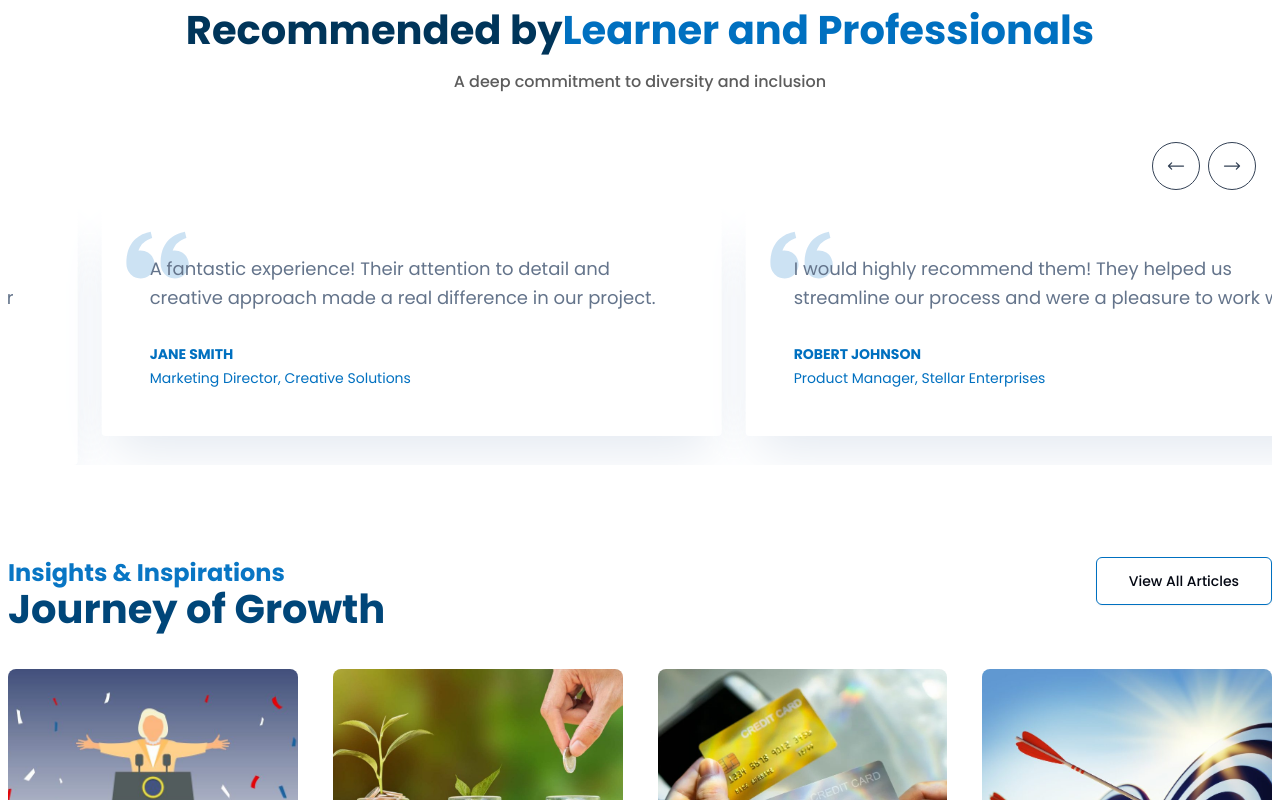
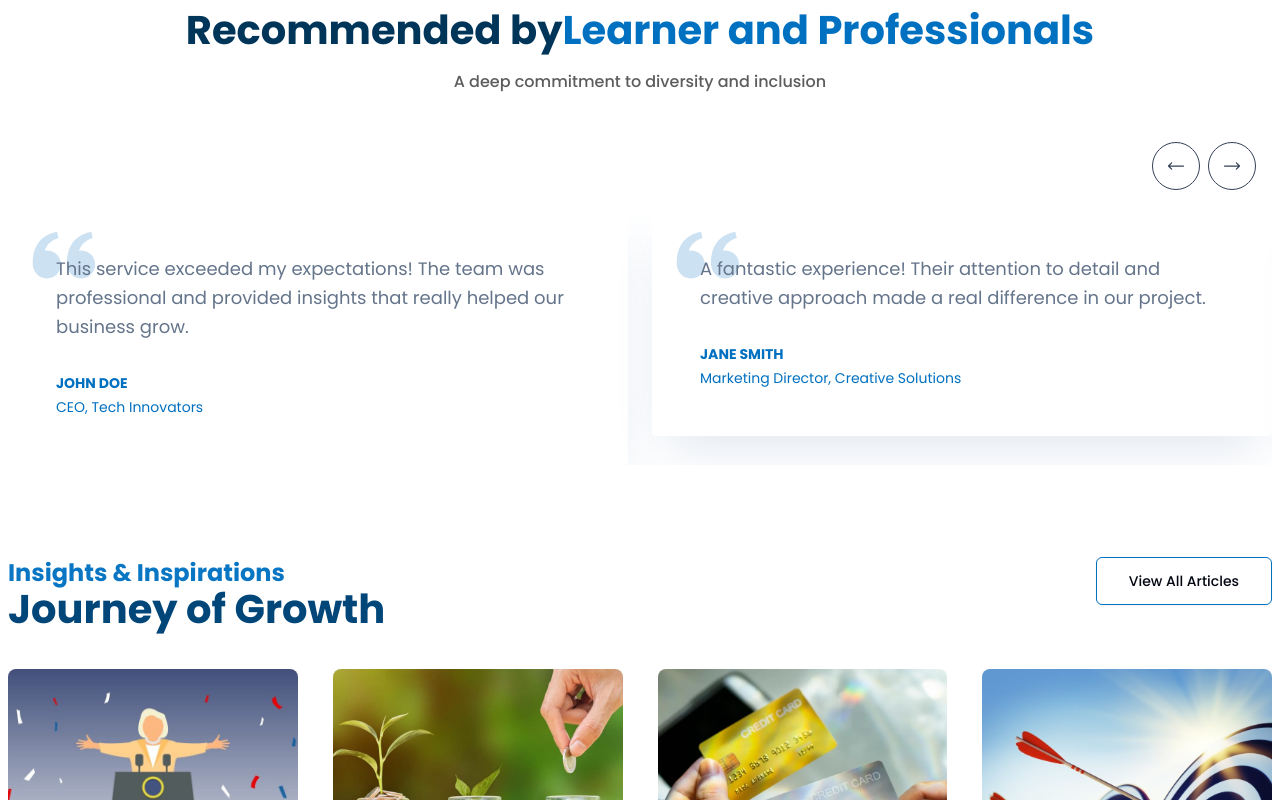
Before and after one commit to wpseemol/b2wi-development, a Next.js app: page / in a window 1280 px wide. Shown: the part 3700-4500 px from the top of the page. Built offline with nearby package versions, Linux system fonts and the light colour scheme.

Commit message:
news section or test-monilao loading set

```diff
--- a/app/_components/main/news-carousel.tsx
+++ b/app/_components/main/news-carousel.tsx
@@ -7,8 +7,10 @@ import { FaTags } from 'react-icons/fa6';
 
 export default function NewsCarousel() {
     const [currentIndex, setCurrentIndex] = useState(0);
+    const [loading, setLoading] = useState(true);
 
     useEffect(() => {
+        setLoading(false);
         const slider = new Glide('.glide-05', {
             type: 'carousel',
             focusAt: 0,
@@ -45,9 +47,16 @@ export default function NewsCarousel() {
     }, []);
 
     return (
-        <>
-            {/*<!-- Component: Carousel with indicators outside --> */}
-            <div className="glide-05 relative w-full">
+        <div className="relative">
+            {loading && (
+                <div className="absolute top-1/2 left-1/2 transform -translate-x-1/2 -translate-y-1/2">
+                    <p className="text-xl">loading...</p>
+                </div>
+            )}
+            <div
+                className={`glide-05 relative w-full ${
+                    loading ? 'opacity-0' : ''
+                }`}>
                 {/* Slides */}
                 <div className="overflow-hidden" data-glide-el="track">
                     <ul className="whitespace-no-wrap flex-no-wrap [backface-visibility: hidden] [transform-style: preserve-3d] [touch-action: pan-Y] [will-change: transform] relative flex w-full overflow-hidden p-0">
@@ -100,6 +109,6 @@ export default function NewsCarousel() {
                 </div>
             </div>
             {/*<!-- End Carousel with indicators outside --> */}
-        </>
+        </div>
     );
 }
--- a/app/_components/main/testimonial-slider.tsx
+++ b/app/_components/main/testimonial-slider.tsx
@@ -1,16 +1,17 @@
 'use client';
 import { testimonials } from '@/lib/testimonial-data';
 import Glide from '@glidejs/glide';
-import { useEffect } from 'react';
+import { useEffect, useState } from 'react';
 import TestimonialContent from './testimonial-content';
 
 export default function TestimonialSlider() {
+    const [loading, setLoading] = useState(true);
     useEffect(() => {
         const slider = new Glide('.glide-04', {
             type: 'carousel',
             focusAt: 0,
             perView: 2,
-            autoplay: 6500,
+            autoplay: 7500,
             animationDuration: 700,
             gap: 24,
             classNames: {
@@ -28,6 +29,8 @@ export default function TestimonialSlider() {
             },
         }).mount();
 
+        setLoading(false);
+
         return () => {
             slider.destroy();
         };
@@ -36,7 +39,15 @@ export default function TestimonialSlider() {
     return (
         <>
             {/*<!-- Component: Carousel with controls outside --> */}
-            <div className="glide-04 relative w-full">
+            {loading && (
+                <div className="absolute top-1/2 left-1/2 transform -translate-x-1/2 -translate-y-1/2">
+                    <p>loading...</p>
+                </div>
+            )}
+            <div
+                className={`glide-04 relative w-full ${
+                    loading ? 'opacity-0' : ''
+                }`}>
                 {/*    <!-- Controls --> */}
                 <div
                     className="flex w-full items-center justify-end gap-2 p-4"
--- a/app/_components/main/testimonials-section.tsx
+++ b/app/_components/main/testimonials-section.tsx
@@ -14,7 +14,9 @@ export default function TestimonialsSection() {
                     A deep commitment to diversity and inclusion
                 </p>
             </div>
-            <TestimonialSlider />
+            <div className="relative max-h-[350px]">
+                <TestimonialSlider />
+            </div>
         </section>
     );
 }
```
